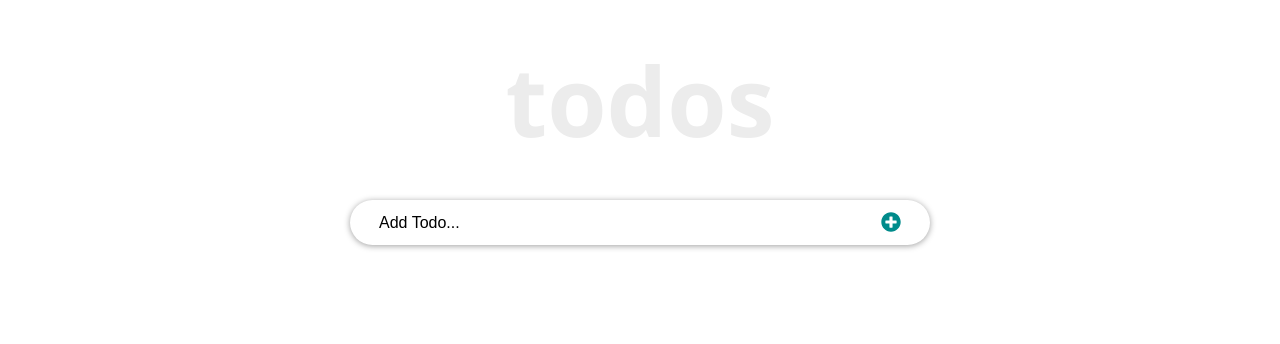
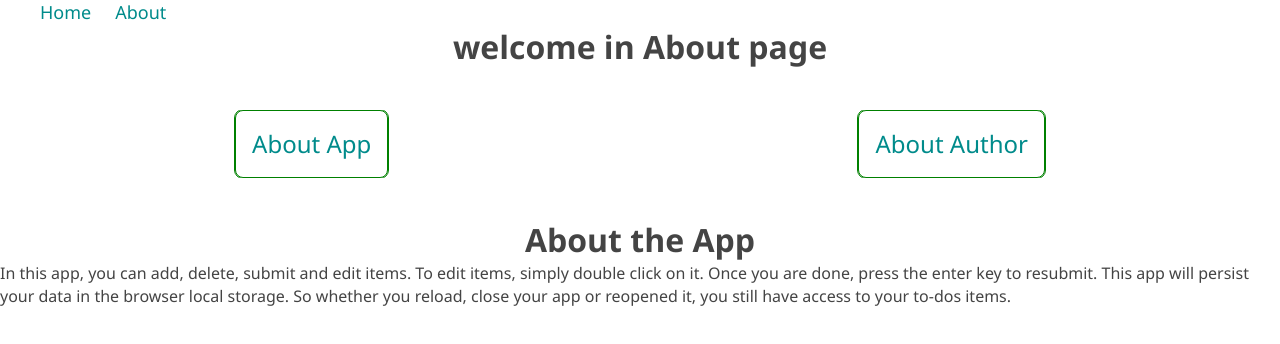
Before and after one commit to saied2035/toDoList-react, a React app: page /about/about-app in a window 1280 px wide. Shown: the top 344 px of the page. Built offline with nearby package versions, Linux system fonts and the light colour scheme.

Commit message:
practice routing with react router

```diff
--- a/package.json
+++ b/package.json
@@ -63,6 +63,7 @@
     "react": "^17.0.2",
     "react-dom": "^17.0.2",
     "react-icons": "^4.3.1",
+    "react-router-dom": "^6.2.2",
     "uuid": "^8.3.2",
     "web-vitals": "^2.1.4"
   }
--- a/src/App.css
+++ b/src/App.css
@@ -11,10 +11,17 @@ body {
   background: #fff;
   height: 100vh;
 }
-
+a {
+  text-decoration: none;
+  color: black;
+}
 ul {
-  height: 50vh;
+  list-style: none;
+  max-height: 50vh;
   overflow-y: auto;
+}
+h1 {
+  text-align: center;
 }
 .container {
   display: flex;
@@ -27,7 +34,7 @@ ul {
 
 .inner {
   width: 100%;
-  padding: 2rem 10px 2rem 10px;
+  padding: 0 10px;
 }
 
 .form-container {
@@ -73,3 +80,29 @@ ul {
   font-size: 20px;
   margin-top: 2px;
 }
+#navBarList {
+  display: flex;
+  gap: 24px;
+  font-size: 18px;
+  margin-left: 2.5rem;
+}
+.active-link {
+  color: darkcyan;
+  font-weight: 500;
+}
+
+#About-page {
+  display: flex;
+  margin: 5vh 0;
+  justify-content: space-around;
+}
+
+.About-links {
+  font-size: 24px;
+}
+#About-page > li {
+  border: 1px solid green;
+  outline: 1px solid green;
+  padding: 16px;
+  border-radius: 8px;
+}
--- a/src/App.js
+++ b/src/App.js
@@ -1,2 +1,17 @@
-const App = () => <h1>React App</h1>;
+import { Routes, Route } from 'react-router-dom';
+import TodoContainer from './components/TodoContainer';
+import About from './pages/About';
+import Navbar from './components/Navbar';
+import NotMatch from './pages/NotMatch';
+
+const App = () => (
+  <>
+    <Navbar />
+    <Routes>
+      <Route path="/" element={<TodoContainer />} />
+      <Route path="About/*" element={<About />} />
+      <Route path="*" element={<NotMatch />} />
+    </Routes>
+  </>
+);
 export default App;
--- a/src/components/InputTodo.js
+++ b/src/components/InputTodo.js
@@ -3,11 +3,11 @@ import PropTypes from 'prop-types';
 import { FaPlusCircle } from 'react-icons/fa';
 
 const InputTodo = ({ addTodoProps }) => {
-  const [inputText, setInputText] = useState({
-    title: '',
-  });
+  const [inputText, setInputText] = useState({ title: '' });
+  const [placeholder, setPlaceholder] = useState('Add Todo...');
   const onChange = (e) => {
     setInputText({ title: e.target.value });
+    setPlaceholder('Add Todo...');
   };
 
   const handleSubmit = (e) => {
@@ -16,7 +16,7 @@ const InputTodo = ({ addTodoProps }) => {
       addTodoProps(inputText.title);
       setInputText({ title: '' });
     } else {
-      alert('Please write item');
+      setPlaceholder("Can't add empty task.");
     }
   };
   return (
@@ -24,7 +24,7 @@ const InputTodo = ({ addTodoProps }) => {
       <input
         type="text"
         className="input-text"
-        placeholder="Add Todo..."
+        placeholder={placeholder}
         value={inputText.title}
         name="title"
         onChange={onChange}
--- /dev/null
+++ b/src/components/Navbar.js
@@ -0,0 +1,30 @@
+import { NavLink } from 'react-router-dom';
+
+const Navbar = () => {
+  const links = [
+    {
+      id: 1,
+      path: '/',
+      text: 'Home',
+    },
+    {
+      id: 2,
+      path: '/about',
+      text: 'About',
+    },
+  ];
+  return (
+    <nav className="navBar">
+      <ul id="navBarList">
+        {links.map((link) => (
+          <li key={link.id}>
+            <NavLink to={link.path} className="active-link">
+              {link.text}
+            </NavLink>
+          </li>
+        ))}
+      </ul>
+    </nav>
+  );
+};
+export default Navbar;
--- a/src/index.js
+++ b/src/index.js
@@ -1,12 +1,15 @@
 import React from 'react';
 import ReactDOM from 'react-dom';
+import { BrowserRouter } from 'react-router-dom';
 import reportWebVitals from './reportWebVitals';
-import TodoContainer from './components/TodoContainer';
+import App from './App';
 import './App.css';
 
 ReactDOM.render(
   <React.StrictMode>
-    <TodoContainer />
+    <BrowserRouter>
+      <App />
+    </BrowserRouter>
   </React.StrictMode>,
   document.getElementById('root'),
 );
--- /dev/null
+++ b/src/pages/About.js
@@ -0,0 +1,20 @@
+import { Routes, Route, Link } from 'react-router-dom';
+import SinglePage from './SinglePage';
+
+const About = () => (
+  <>
+    <h1>welcome in About page </h1>
+    <ul id="About-page">
+      <li>
+        <Link className="active-link About-links" to="about-app">About App</Link>
+      </li>
+      <li>
+        <Link className="active-link About-links" to="about-author">About Author</Link>
+      </li>
+    </ul>
+    <Routes>
+      <Route path=":slug" element={<SinglePage />} />
+    </Routes>
+  </>
+);
+export default About;
--- /dev/null
+++ b/src/pages/NotMatch.js
@@ -0,0 +1,6 @@
+const NotMatch = () => (
+  <div>
+    <h3>No match for this page</h3>
+  </div>
+);
+export default NotMatch;
--- /dev/null
+++ b/src/pages/SinglePage.js
@@ -0,0 +1,28 @@
+import { useParams } from 'react-router-dom';
+
+const SinglePage = () => {
+  const aboutData = [
+    {
+      slug: 'about-app',
+      title: 'About the App',
+      description:
+      'In this app, you can add, delete, submit and edit items. To edit items, simply double click on it. Once you are done, press the enter key to resubmit. This app will persist your data in the browser local storage. So whether you reload, close your app or reopened it, you still have access to your to-dos items.',
+    },
+    {
+      slug: 'about-author',
+      title: 'About the Author',
+      description:
+      'This app was developed by Ibas Majid, a self-taught web developer and a technical writer. He is opened to freelance Gig. So go ahead and connect with ibas on Twitter @ibaslogic.',
+    },
+  ];
+  const { slug } = useParams();
+  const aboutContent = aboutData.find((item) => item.slug === slug);
+  const { title, description } = aboutContent;
+  return (
+    <div>
+      <h1>{title}</h1>
+      <p>{description}</p>
+    </div>
+  );
+};
+export default SinglePage;
--- a/webpack.config.js
+++ b/webpack.config.js
@@ -14,6 +14,7 @@ module.exports = {
   output: {
     filename: 'bundle.js',
     path: path.resolve(__dirname, 'dist'),
+    publicPath: '/',
   },
   module: {
     rules: [{
@@ -40,4 +41,7 @@ module.exports = {
     },
     ],
   },
+  devServer: {
+    historyApiFallback: true,
+  },
 };
```
Also changed, not shown: 1 other file (tests, documents, lock files or other folders).
